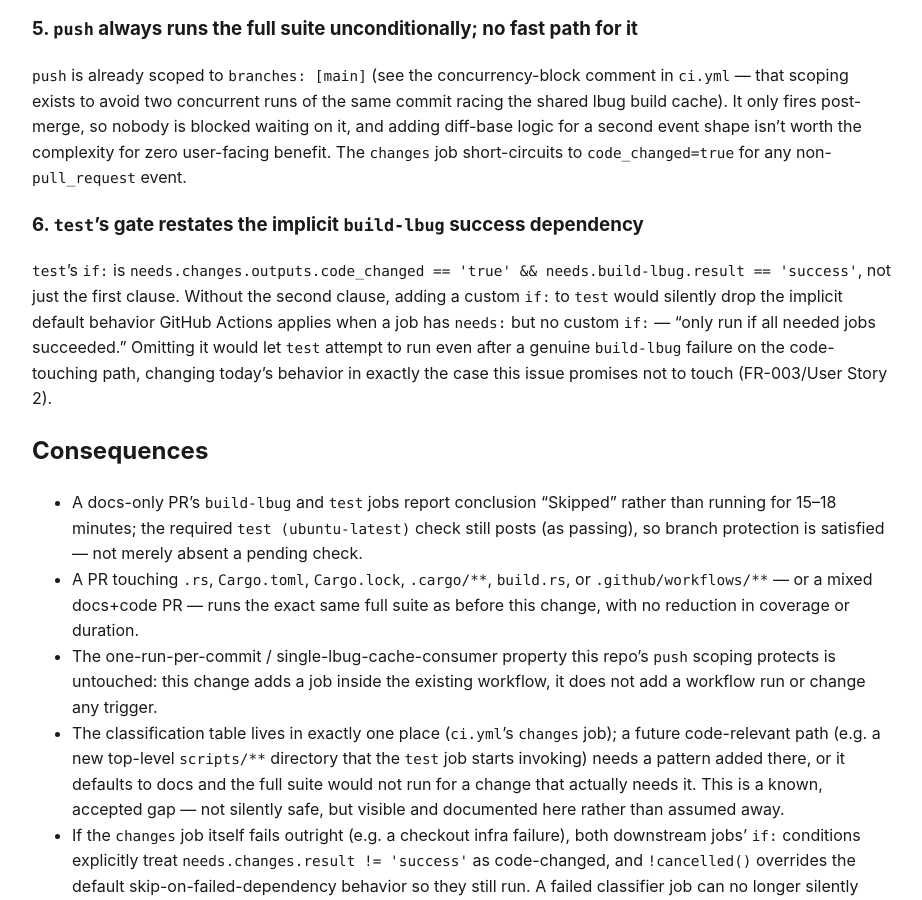
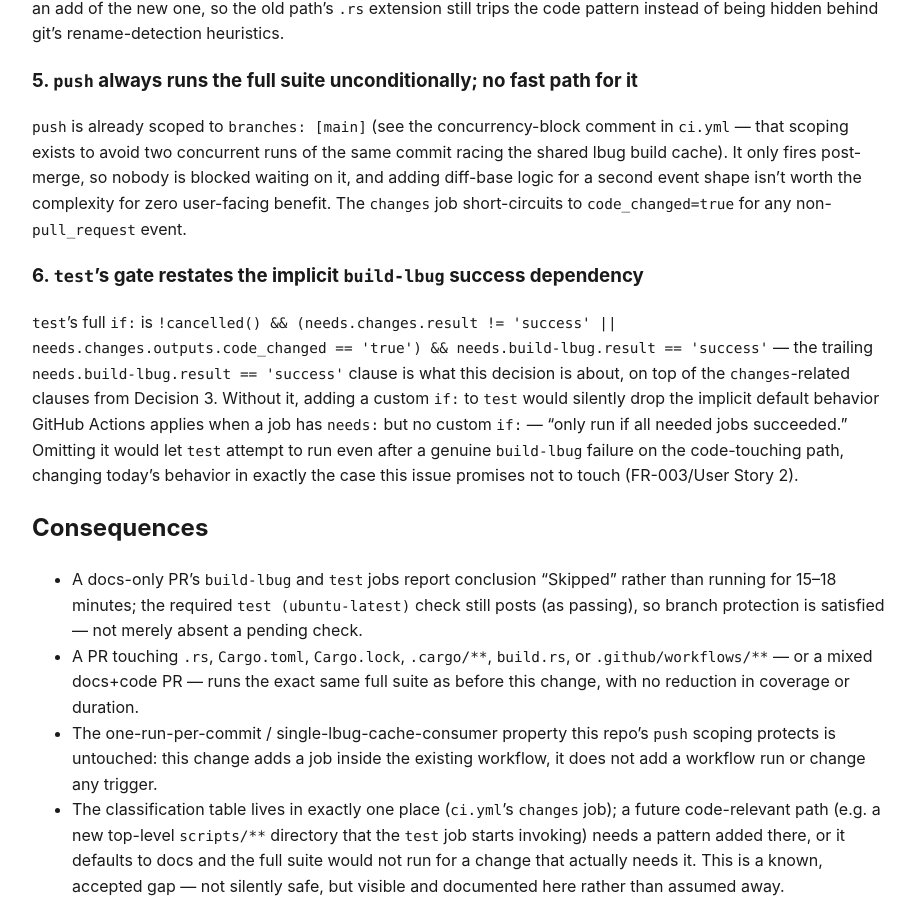
Before and after one commit to verveguy/liminis-context-graph, a Jekyll site: the page built from docs/adr/0322-ci-docs-only-fast-path.md, in a window 1280 px wide and 900 px high, scrolled down 2371 px. Shown: the whole window, without its empty margins (178-1100 px from the left). Built offline with Jekyll 4.4.1, drawn with Linux system fonts in a browser that asks for light colours; our own code applies the rules of GitHub Pages for plain Markdown files; some of the changed text lies outside the part shown.

Commit message:
Fix review findings: ADR gate descriptions and fork-PR fetch note
- ADR-0322 Decisions 1 and 6 described the build-lbug/test gate as only
  needs.changes.outputs.code_changed == 'true', omitting the
  needs.changes.result != 'success' classifier-failure fallback that
  Decision 3 documents and ci.yml actually implements. Reconciled both
  passages with the real if: conditions.
- Documented the fork-PR SHA-fetch behavior inline in ci.yml: GitHub
  materializes an open PR's fork head commit under the base repo's
  hidden refs/pull/<n>/head, so `git fetch origin $HEAD_SHA` works
  there too, but this wasn't validated against a live fork PR — the
  fail-safe (fetch failure -> full suite) covers the gap either way.

```diff
--- a/docs/adr/0322-ci-docs-only-fast-path.md
+++ b/docs/adr/0322-ci-docs-only-fast-path.md
@@ -29,8 +29,10 @@ faster; this one asks not to run it at all when it cannot be affected by the dif
 
 A new `changes` job runs on every `pull_request` and `push` trigger — the `on:` block
 is untouched. It computes `code_changed` and the two expensive jobs (`build-lbug`,
-`test`) are gated with `needs: changes` plus `if: needs.changes.outputs.code_changed
-== 'true'`.
+`test`) are gated with `needs: changes` plus `if: !cancelled() &&
+(needs.changes.result != 'success' || needs.changes.outputs.code_changed == 'true')`
+— see Decision 3 for why the `needs.changes.result != 'success'` clause is there
+alongside the `code_changed` check.
 
 This is the load-bearing choice in the whole design. If `ci.yml` gained a
 `paths-ignore` on its `pull_request` trigger instead, the workflow itself would never
@@ -110,13 +112,15 @@ any non-`pull_request` event.
 
 ### 6. `test`'s gate restates the implicit `build-lbug` success dependency
 
-`test`'s `if:` is `needs.changes.outputs.code_changed == 'true' &&
-needs.build-lbug.result == 'success'`, not just the first clause. Without the second
-clause, adding a custom `if:` to `test` would silently drop the implicit default
-behavior GitHub Actions applies when a job has `needs:` but no custom `if:` — "only run
-if all needed jobs succeeded." Omitting it would let `test` attempt to run even after a
-genuine `build-lbug` failure on the code-touching path, changing today's behavior in
-exactly the case this issue promises not to touch (FR-003/User Story 2).
+`test`'s full `if:` is `!cancelled() && (needs.changes.result != 'success' ||
+needs.changes.outputs.code_changed == 'true') && needs.build-lbug.result == 'success'`
+— the trailing `needs.build-lbug.result == 'success'` clause is what this decision is
+about, on top of the `changes`-related clauses from Decision 3. Without it, adding a
+custom `if:` to `test` would silently drop the implicit default behavior GitHub Actions
+applies when a job has `needs:` but no custom `if:` — "only run if all needed jobs
+succeeded." Omitting it would let `test` attempt to run even after a genuine
+`build-lbug` failure on the code-touching path, changing today's behavior in exactly the
+case this issue promises not to touch (FR-003/User Story 2).
 
 ## Consequences
 
```
Also changed, not shown: .github/workflows/ci.yml.
